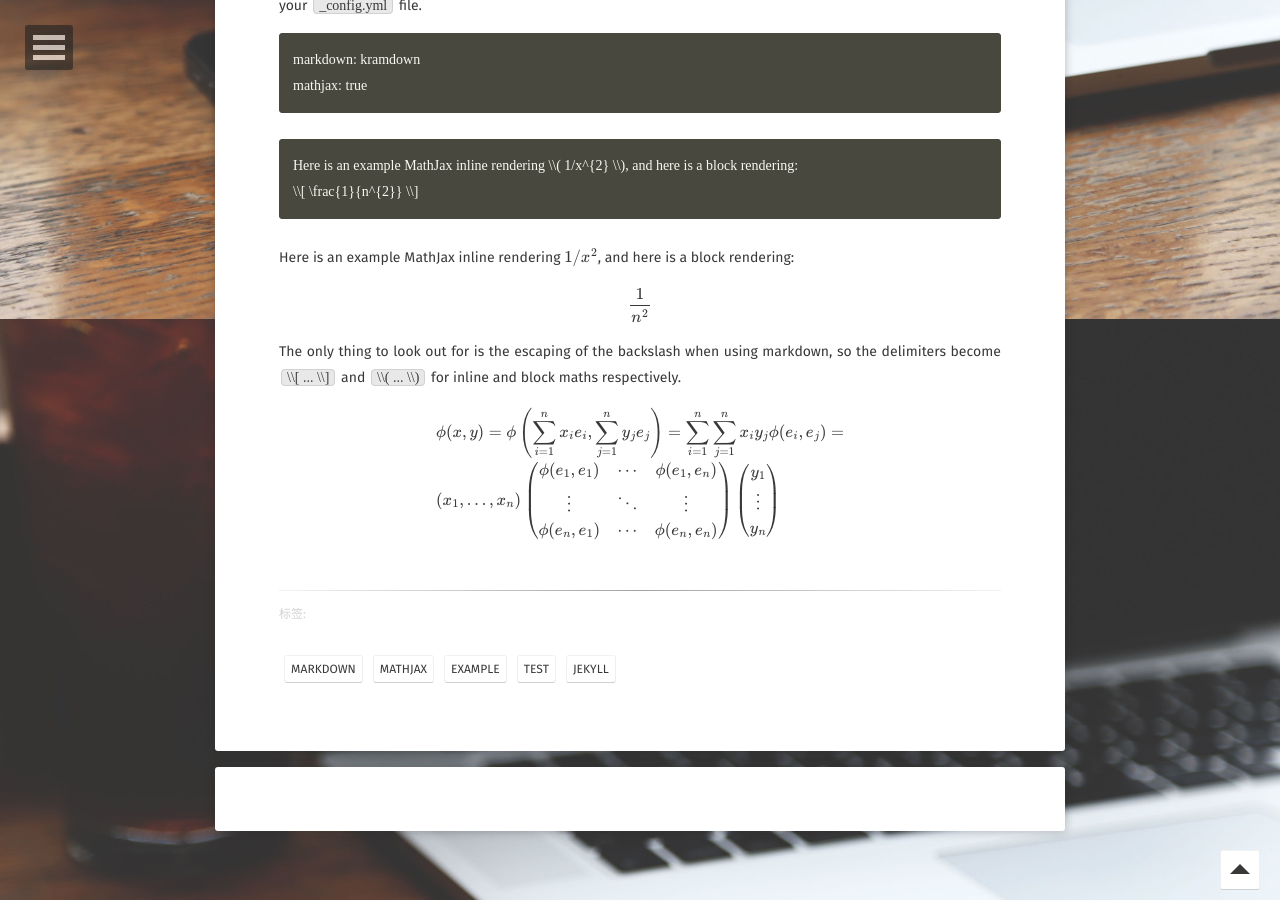
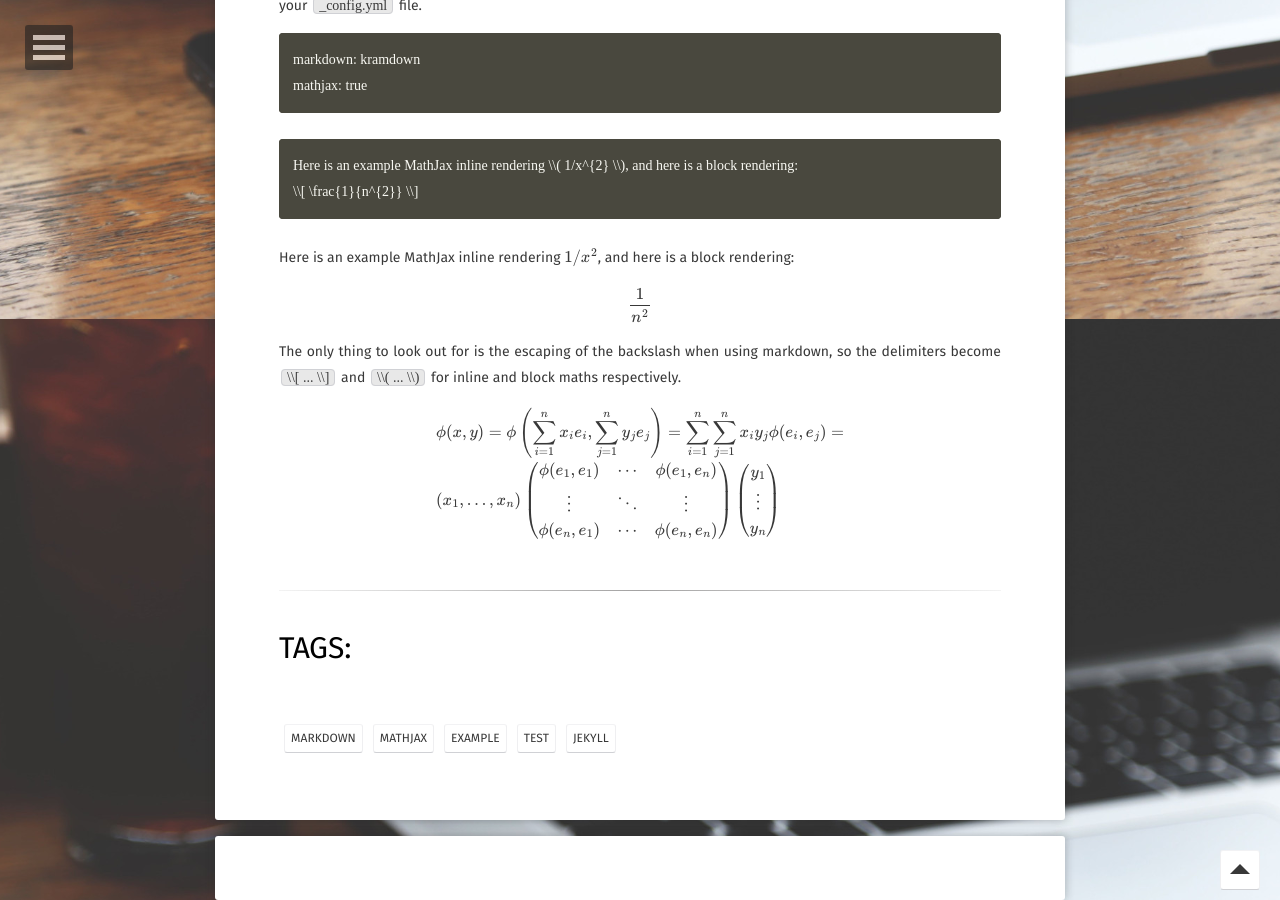
Before and after one commit to aiologybay/aiologybay.github.io, a Jekyll site: the page built from _posts/2015-08-10-mathjax-example.md, in a window 1280 px wide and 900 px high, scrolled down 581 px. Built offline with Jekyll 4.4.1, drawn with Linux system fonts in a browser that asks for light colours; some web fonts are replaced; formulas are drawn with MathJax 3; comment, search, counter and statistics services are not loaded.

Commit message:
initial commit

```diff
--- a/_includes/meta.html
+++ b/_includes/meta.html
@@ -1,6 +1,8 @@
 <br>
 <hr>
-<p>标签:</p>
+<div class="contain">
+   <p style="font-size:30px;color:black">tags:</p>
+</div>
 <span class="entry-tags">{% for tag in page.tags %}<a href="{{ site.url }}/tags/#{{ tag }}" title="Pages tagged {{ tag }}" class="tag"><span class="term">{{ tag }}</span></a>{% unless forloop.last %}{% endunless %}{% endfor %}</span>
 <!--
 <span class="social-share">
```
